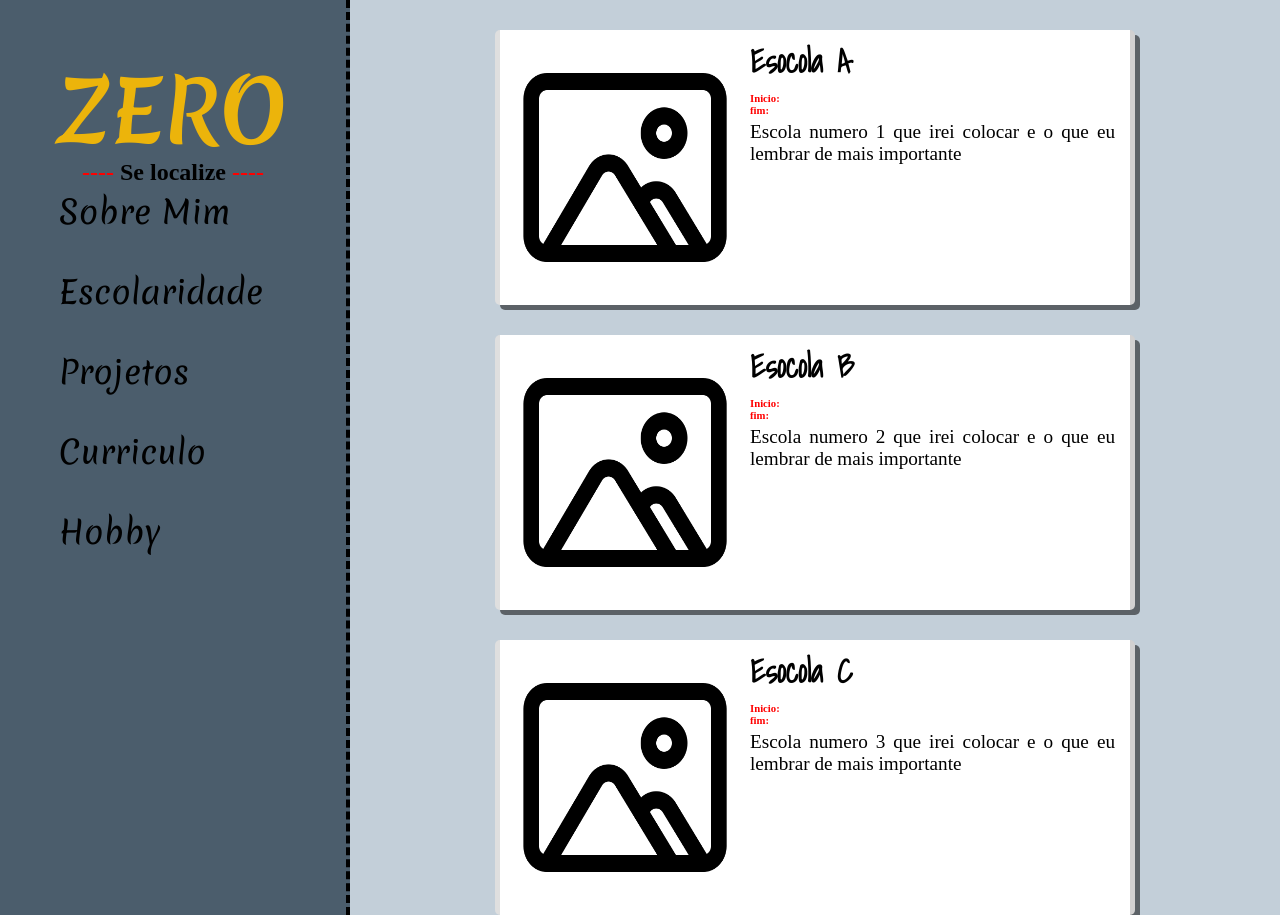
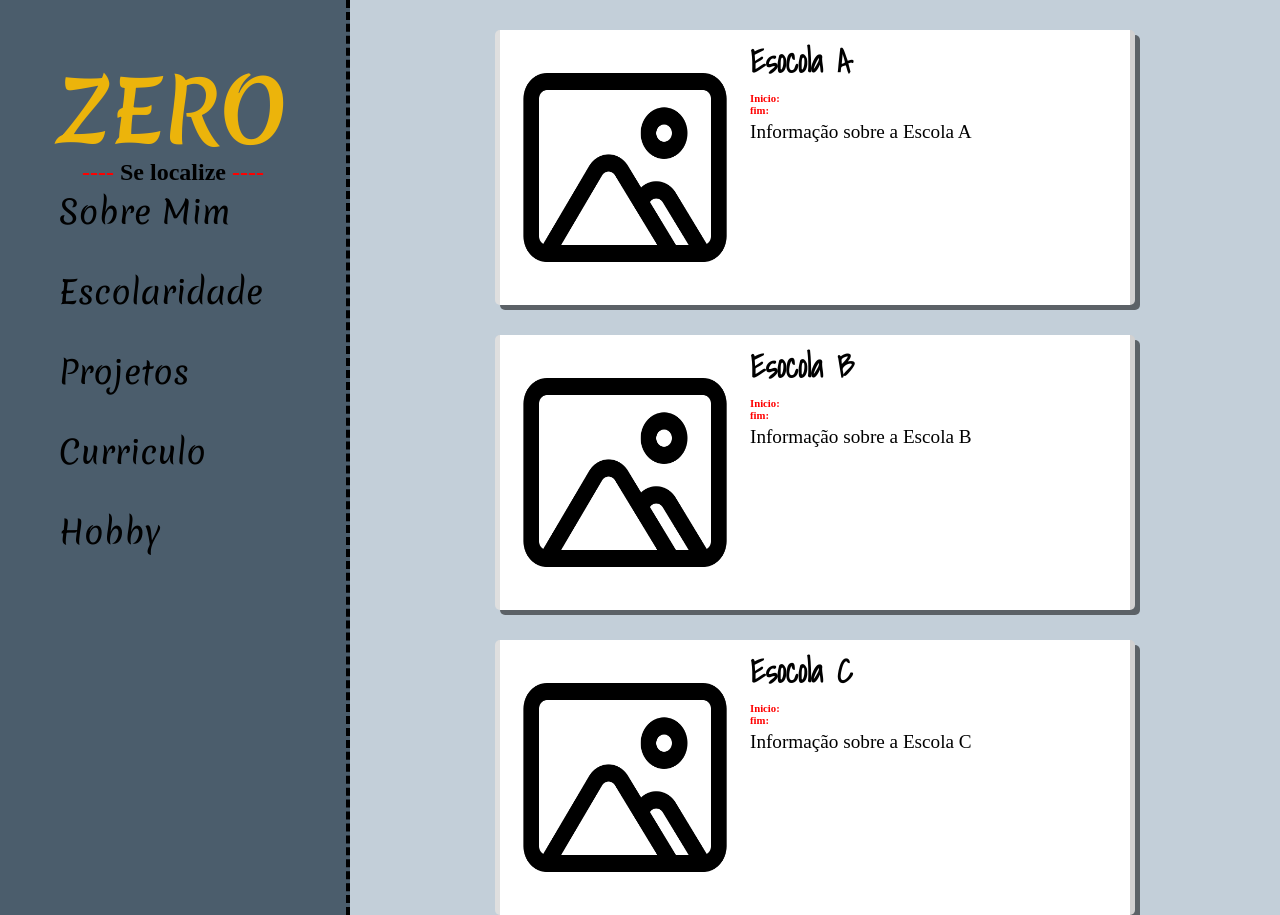
Before and after one commit to ZeroPirata/Portifolio, a Python web app: template src/template/escolaridade.html in a window 1280 px wide. Run offline with Jinja, Linux system fonts and the light colour scheme; the template is opened without the code that fills it, so the values that code supplies are empty.

Commit message:
Arrumação dos descritivos da pagina

```diff
--- a/src/template/curriculo.html
+++ b/src/template/curriculo.html
@@ -69,7 +69,9 @@
                             Curriculo
                         </h4>
                         <p>
-                            Aqui será minha descrisão de forma mais precisa e objetiva.
+                            Aqui será a área onde irei colocar meu curriculo. <br>
+                            visando colocar por exemplo.<br>
+                            Habilidades e compentencias, Escolaridade, Experiencia Proficional, idiomas de dominio.
                         </p>
                     </div>
                 </div>
--- a/src/template/escolaridade.html
+++ b/src/template/escolaridade.html
@@ -58,7 +58,7 @@
                             fim:
                         </h6>
                         <p>
-                            Escola numero 1 que irei colocar e o que eu lembrar de mais importante
+                            Informação sobre a Escola A
                         </p>
                     </div>
                     <div class="box-school">
@@ -72,7 +72,7 @@
                             fim:
                         </h6>
                         <p>
-                            Escola numero 2 que irei colocar e o que eu lembrar de mais importante
+                            Informação sobre a Escola B
                         </p>
                     </div>
                     <div class="box-school">
@@ -86,7 +86,7 @@
                             fim:
                         </h6>
                         <p>
-                            Escola numero 3 que irei colocar e o que eu lembrar de mais importante
+                            Informação sobre a Escola C
                         </p>
                     </div>
                 </div>
--- a/src/template/projetos.html
+++ b/src/template/projetos.html
@@ -52,8 +52,8 @@
                             Projetos
                         </h1>
                         <p>
-                            Bem, aqui eu irei colocar todos os projetos que eu já fiz em relação a html, com imagens e
-                            video... isso se eu achar eles.
+                            Irei falar sobre os projetos que eu já fiz algumas vezes por puro entreterimento quando
+                            estava apredendo a linguagem HTML/CSS... isso se eu conseguir achar todas as imagens
                         </p>
                     </div>
                     <div class="img-proj">
--- a/src/template/sobremim.html
+++ b/src/template/sobremim.html
@@ -50,8 +50,7 @@
                     <div class="center">
                         <div class="conteudo-div">
                             <p>
-                                Irei falar um pouco mais sobre mim. A imagem é meramente ilustrativa como percebe, irei
-                                alterar quando tirar uma foto descente
+                                Irei falar mais abertamente sobre mim
                             </p>
                         </div>
                     </div>
```
